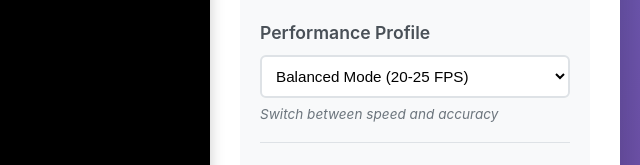
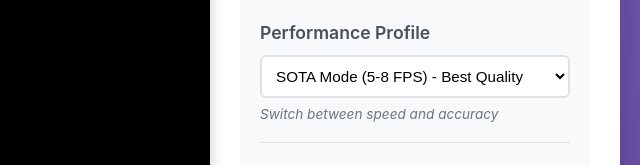
Before and after one commit to arti1117/RealTimeSeg, a plain HTML site: page frontend/index.html in a window 1280 px wide. Shown: the part 448-613 px from the top of the page, 640-1280 px from the left. Drawn offline with Linux system fonts and the light colour scheme.

Commit message:
default sota

```diff
--- a/frontend/index.html
+++ b/frontend/index.html
@@ -52,9 +52,9 @@
                     <h3>Performance Profile</h3>
                     <select id="model-mode" class="select-input">
                         <option value="fast">Fast Mode (30-40 FPS)</option>
-                        <option value="balanced" selected>Balanced Mode (20-25 FPS)</option>
+                        <option value="balanced">Balanced Mode (20-25 FPS)</option>
                         <option value="accurate">Accurate Mode (10-12 FPS)</option>
-                        <option value="sota">SOTA Mode (5-8 FPS) - Best Quality</option>
+                        <option value="sota" selected>SOTA Mode (5-8 FPS) - Best Quality</option>
                     </select>
                     <p class="help-text">Switch between speed and accuracy</p>
                 </div>
```
